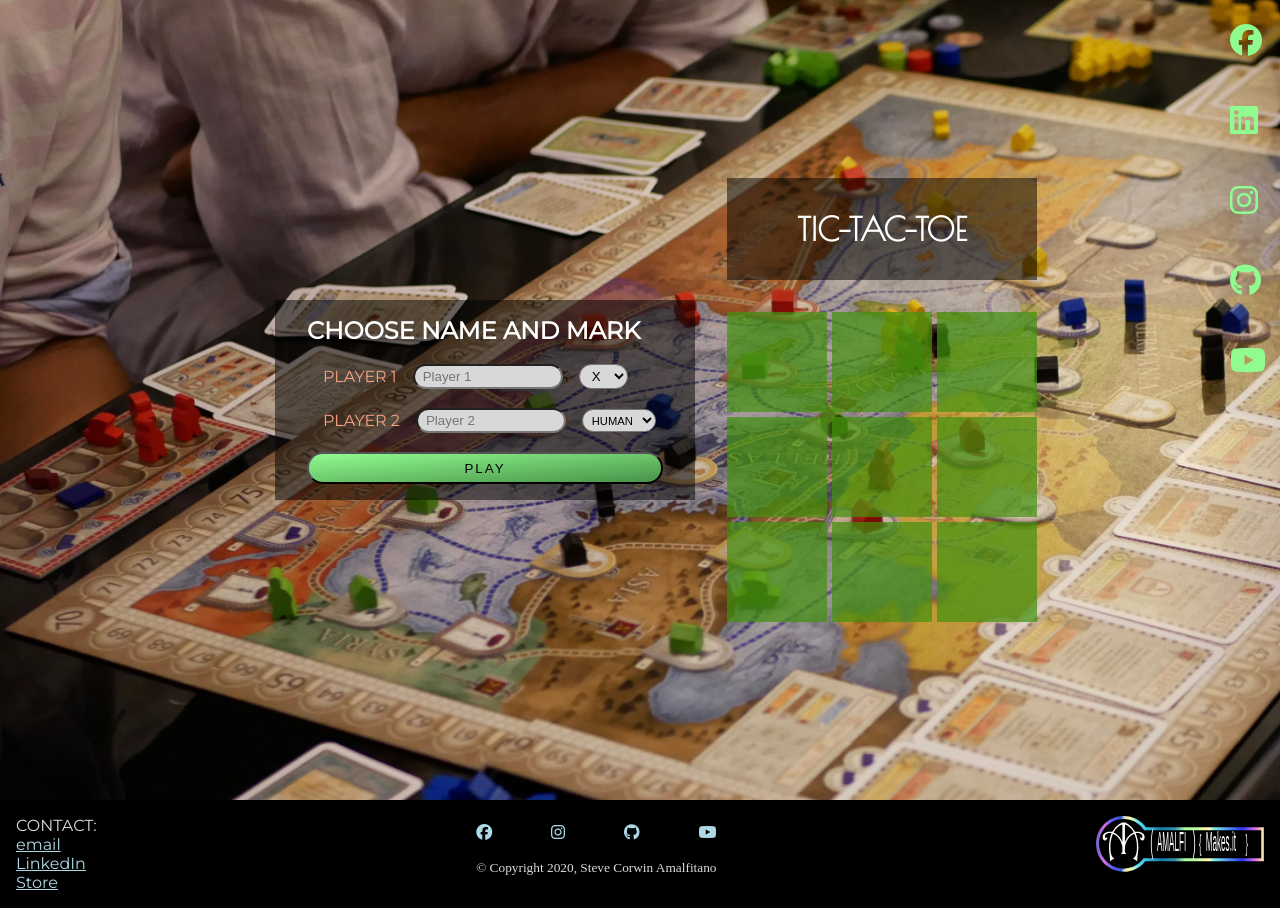
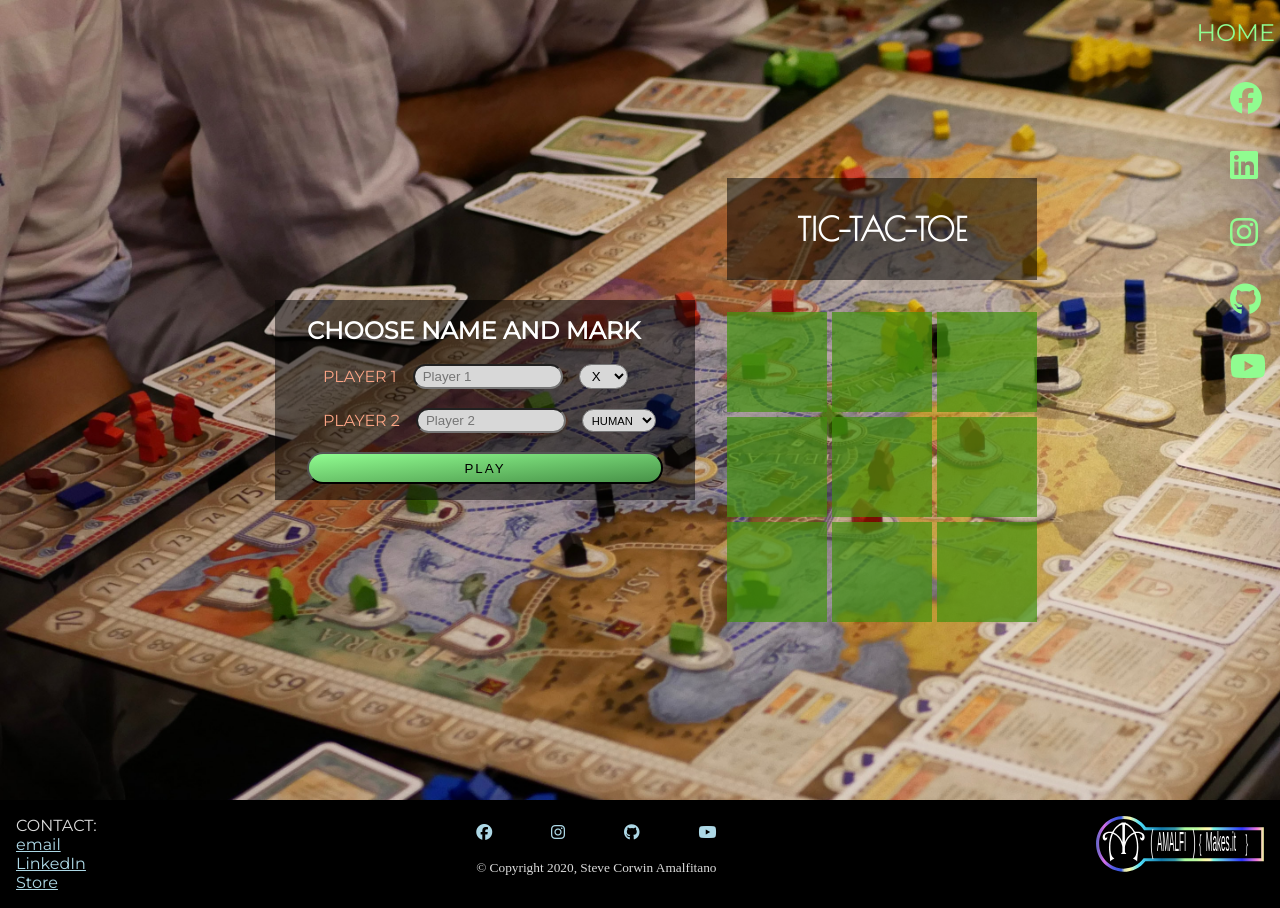
Before and after one commit to PrinceCorwin/Tic-Tac-Toe, a plain HTML site: page index.html in a window 1280 px wide. Drawn offline with nearby package versions, Linux system fonts and the light colour scheme.

Commit message:
added home button to social links nav

```diff
--- a/index.html
+++ b/index.html
@@ -18,6 +18,7 @@
   </head>
   <body>
     <div class="social-links">
+      <a id="home" href="https://www.amalfimakesit.com">HOME</a>
       <a href="https://www.facebook.com/AmalfiMakesIt"
         ><i class="fab fa-facebook fa-2x"></i
       ></a>
--- a/style.css
+++ b/style.css
@@ -31,6 +31,17 @@ body {
   position: absolute;
   top: 0;
   right: 0;
+}
+#home {
+  font-family: var(--ff-accent);
+  color: rgb(144, 252, 144);
+  padding: 0 5px;
+  align-self: flex-end;
+  font-size: 1.5rem;
+  text-decoration: none;
+}
+#home:hover {
+  color: rgb(72, 146, 72);
 }
 /* fab is FA icon class */
 .fab {
```
